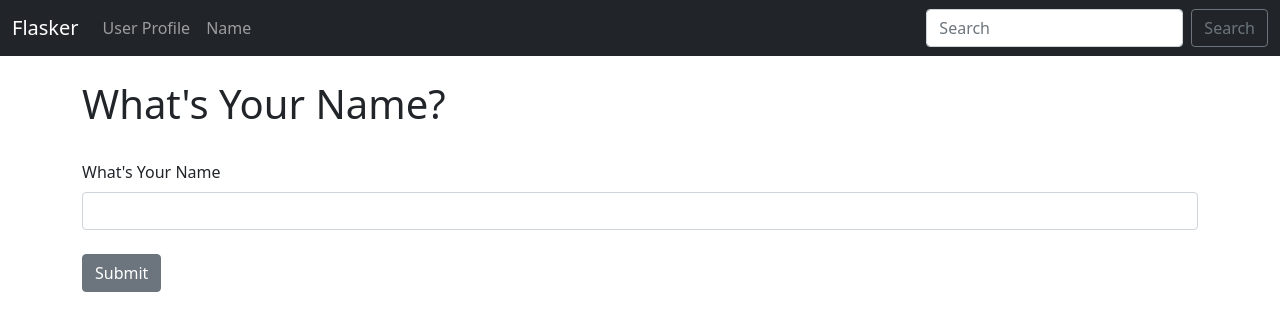
After one commit to GrushevskayaYana/Flask, a Flask app: page /name in a window 1280 px wide. The commit adds this page. Shown: the top 331 px of the page. Run offline with Flask 3, Linux system fonts and the light colour scheme.

Commit message:
lesson 5 complete

```diff
--- a/app.py
+++ b/app.py
@@ -1,6 +1,17 @@
 from flask import Flask, render_template
+from flask_wtf import FlaskForm
+from wtforms import StringField, SubmitField
+from wtforms.validators import DataRequired
 
 app = Flask(__name__)
+
+app.config['SECRET_KEY'] = "my super secret key that no one is supposed to know"
+
+
+# Create a Form Class
+class NamerForm(FlaskForm):
+    name = StringField("What's Your Name", validators=[DataRequired()])
+    submit = SubmitField("Submit")
 
 
 @app.route("/user/<user_name>")
@@ -21,14 +32,29 @@ def index():
 
 # Invalid URL
 @app.errorhandler(500)
-def page_not_found(e):
-    return render_template("500.html"), 500
+def page_not_found(error):
+    return render_template("500.html", error=error), 500
 
 
 # Internal Server Error
 @app.errorhandler(404)
-def page_not_found(e):
-    return render_template("404.html", error=e), 404
+def page_not_found(error):
+    return render_template("404.html", error=error), 404
+
+
+# Create Name Page
+@app.route('/name', methods=['GET', 'POST'])
+def _name():
+    name = None
+    form = NamerForm()
+    # Validate Form
+    if form.validate_on_submit():
+        name = form.name.data
+        form.name.data = ''
+
+    return render_template("name.html",
+                           name=name,
+                           form=form)
 
 
 if __name__ == '__main__':
--- /dev/null
+++ b/templates/name.html
@@ -0,0 +1,27 @@
+{% extends 'base.html' %}
+
+{% block content %}
+
+{% if name %}
+  <h1>Hello {{ name }}!!</h1>
+{% else %}
+  <h1>What's Your Name?</h1>
+  <br/>
+  <form method="POST">
+    {{ form.hidden_tag() }}
+
+    {{ form.name.label(class="form-label") }}
+
+    {{ form.name(class="form-control") }}
+    <br/>
+
+    {{ form.submit(class="btn btn-secondary") }}
+
+
+  </form>
+
+
+
+{% endif %}
+
+{% endblock %}
--- a/templates/navbar.html
+++ b/templates/navbar.html
@@ -10,12 +10,15 @@
         <li class="nav-item">
           <a class="nav-link" href="{{ url_for('user', user_name='John')}}">User Profile</a>
         </li>
+        <li class="nav-item">
+          <a class="nav-link" href="{{ url_for('_name')}}">Name</a>
+        </li>
 
 
       </ul>
       <form class="d-flex">
         <input class="form-control me-2" type="search" placeholder="Search" aria-label="Search">
-        <button class="btn btn-outline-success" type="submit">Search</button>
+        <button class="btn btn-outline-secondary" type="submit">Search</button>
       </form>
     </div>
   </div>
```
